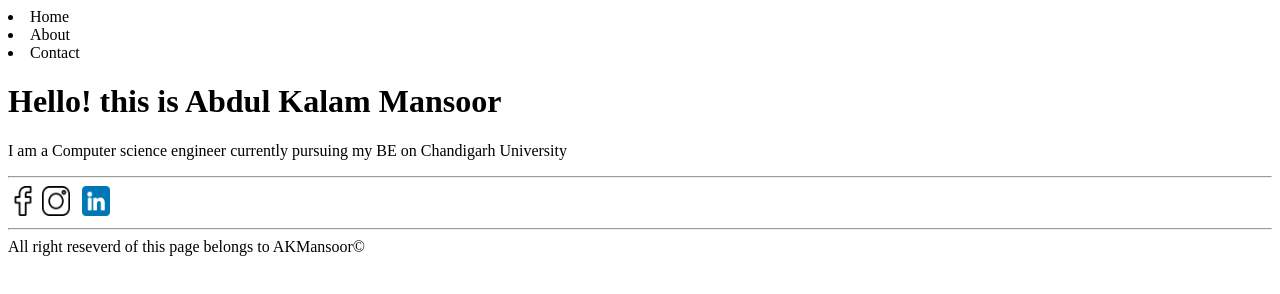
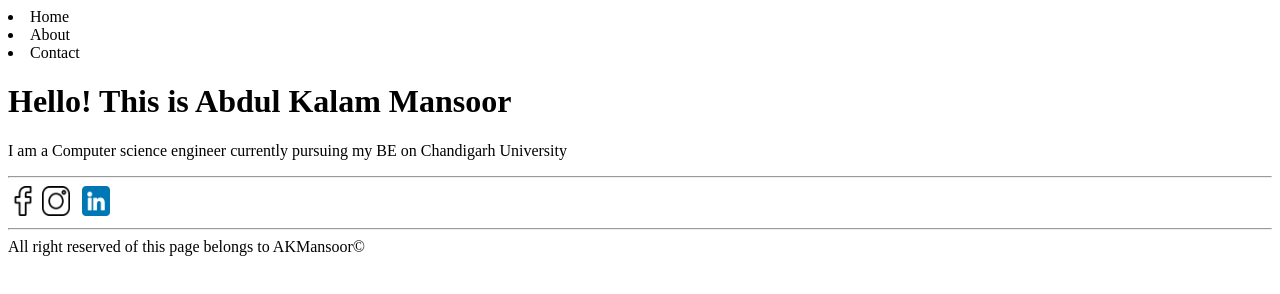
Before and after one commit to abdul-kalam2000/my-website, a plain HTML site: page index.html in a window 1280 px wide. Drawn offline with Linux system fonts and the light colour scheme.

Commit message:
modified mistakes

```diff
--- a/index.html
+++ b/index.html
@@ -11,7 +11,7 @@
     <meta name="keywords" content="seo, search, search seo, learn seo ,seo 2021">
     <meta name="author" content="lalu prasad yadav">
     <link rel="shortcut icon" href="favicon.ico" type="image/x-icon">
-    <title>Document</title>
+    <title>Code! Abdul</title>
 </head>
 
 <body>
@@ -20,7 +20,7 @@
         <li>About</li>
         <li>Contact</li>
     </header>
-    <h1>Hello! this is Abdul Kalam Mansoor</h1>
+    <h1>Hello! This is Abdul Kalam Mansoor</h1>
     <p>I am a Computer science engineer currently pursuing my BE on Chandigarh University</p>
     <hr>
     <a href="https://www.facebook.com/profile.php?id=100037974244442">
@@ -32,7 +32,7 @@
     <hr>
 
    <footer>
-    All right reseverd of this page belongs to AKMansoor©
+    All right reserved of this page belongs to AKMansoor©
    </footer>
 </body>
 
```
